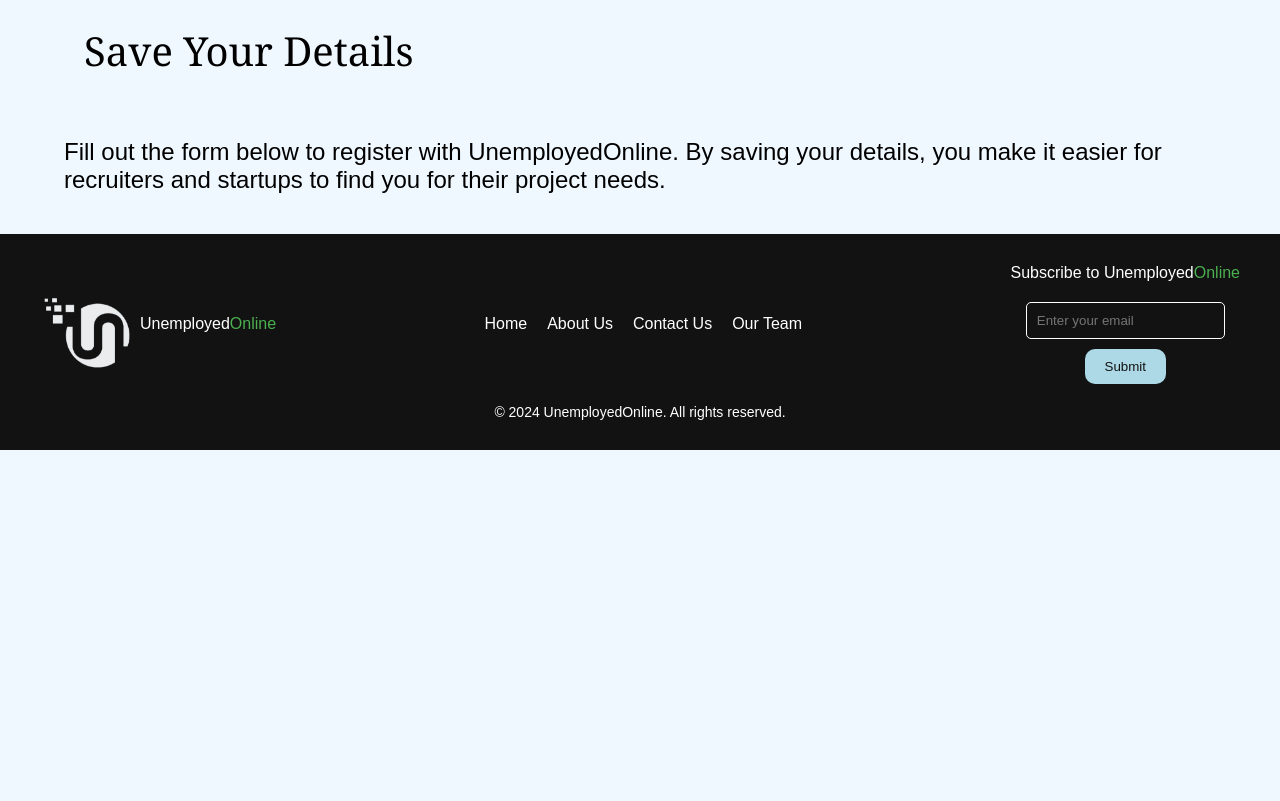
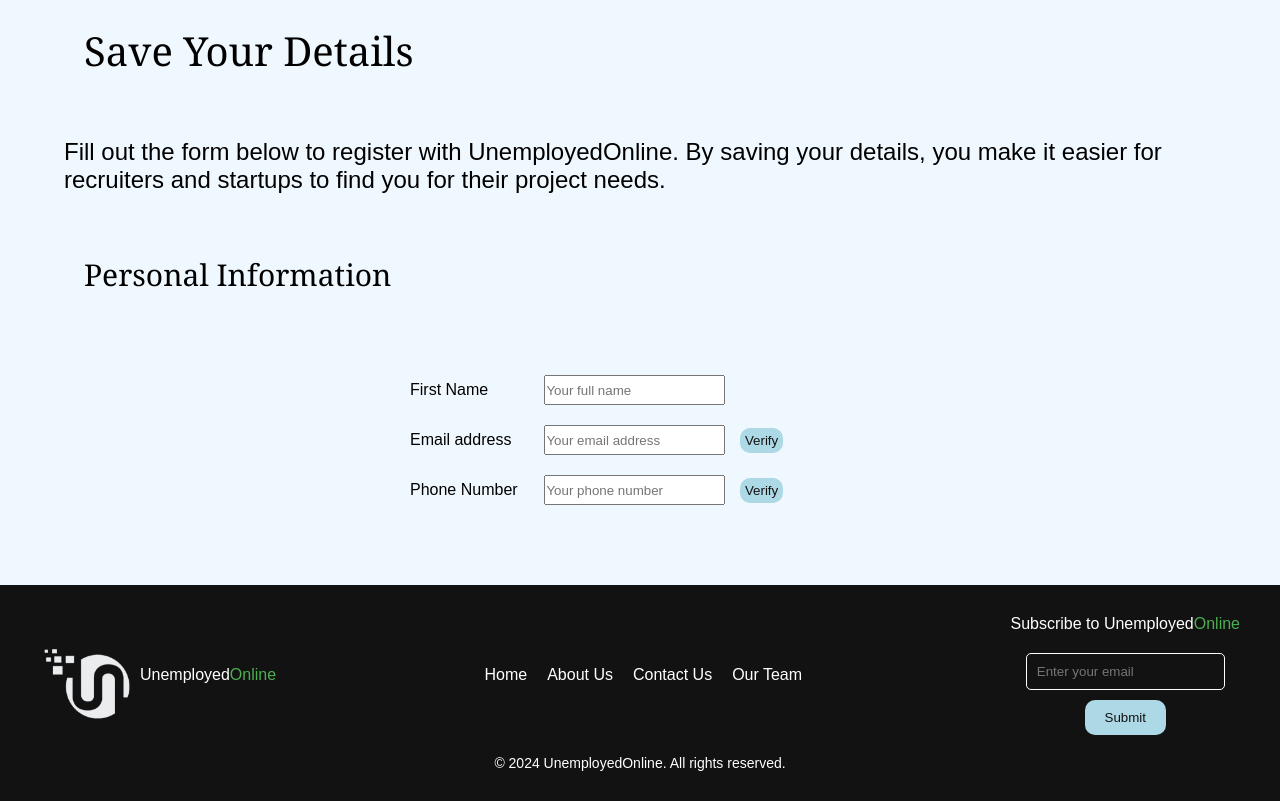
Before and after one commit to nitinsreevstv/unemployedOnline, a plain HTML site: page Signup/employed.html in a window 1280 px wide. Shown: the part 794-1595 px from the top of the page. Before the commit the page ends 1244 px from the top, so only its background shows below. Drawn offline with Linux system fonts and the light colour scheme.

Commit message:
add some field

```diff
--- a/Signup/employed.html
+++ b/Signup/employed.html
@@ -52,6 +52,27 @@
     </p>
 </div>
 
+<h2>Personal Information</h2>
+
+    <div class="personal-info">
+        <form>
+            <div class="form-group">
+                <label class="form-label" for="first-name">First Name</label>
+                <input type="text" class="input-field" placeholder="Your full name">
+            </div>
+            <div class="form-group">
+                <label class="form-label" for="email">Email address</label>
+                <input type="email" class="input-field" placeholder="Your email address">
+                <button class="verify" for="email">Verify</button>
+            </div>
+            <div class="form-group">
+                <label class="form-label" for="phone">Phone Number</label>
+                <input type="text" class="input-field" placeholder="Your phone number">
+                <button class="verify" for="phone">Verify</button>
+            </div>
+        </form>
+    </div>
+
     <!-- footer section started here -->
     <footer>
       <div class="container">
--- a/Signup/style3.css
+++ b/Signup/style3.css
@@ -261,10 +261,6 @@
     color: #121212;
     cursor: pointer;
     width: max-content;
-    transition: transform 0.2s ease-in-out;
-  }
-  .subscribe-form button:hover {
-    transform: scale(1.1);
   }
   .copyright {
     margin-top: 20px;
@@ -432,6 +428,54 @@
     margin-bottom: 40px;
     padding: 20px;
 }
+h2{
+  width: 90%;
+  font-size: 30px;
+  font-family: Cambria, Cochin, Georgia, Times, 'Times New Roman', serif;
+  font-weight: 550;
+  margin-left: 5%;
+  margin-right: 5%;
+  margin-bottom: 40px;
+  padding: 20px;
+}
+.personal-info {
+  max-width: 500px;
+  margin: 40px auto;
+  padding: 20px;
+  margin-top: 0px;
+}
+form{
+  width: 400px;
+  align-items: center;
+}
+.form-group {
+  margin-bottom: 20px;
+}
+.form-label {
+  display: inline-block;
+  width: 120px;
+  text-align: left;
+  margin-right: 10px;
+}
+.form-input {
+  max-width: 200px;
+  height: 30px;
+  padding: 10px;
+  border: 1px solid #ccc;
+}
+.input-field{
+  height: 30px;
+}
+.verify {
+    padding: 5px 5px;
+    border: none;
+    border-radius: 10px;
+    background-color: #ADD8E6;
+    color: #121212;
+    cursor: pointer;
+    width: max-content;
+    margin-left: 10px;
+}
 @media screen and (max-width: 1200px) and (min-width: 868px){
   .save-section .save-your-text {
     font-size: 4vw;
@@ -440,6 +484,10 @@
   .save-section p{
     font-size: 16px;
     margin-bottom: 30px;
+  }
+  h2{
+    font-size: 3vw;
+    margin: 0px;
   }
 
 }
@@ -452,6 +500,11 @@
     font-size: 3vw;
     margin-bottom: 30px;
   }
-
-
+  h2{
+    font-size: 4vw;
+    margin: 0;
+  }
+  .form-label{
+    width: 80px;
+  }
 }
```
